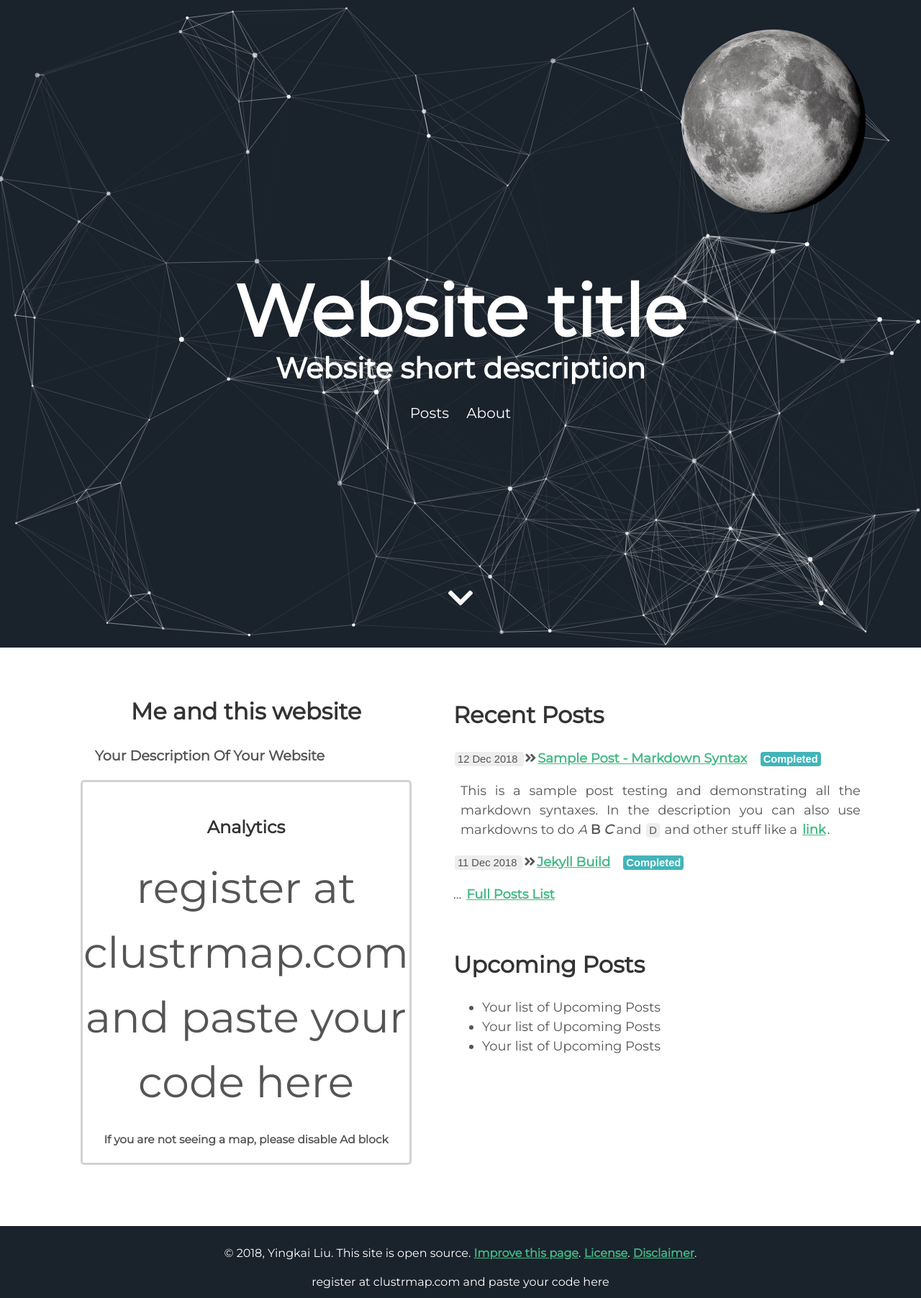
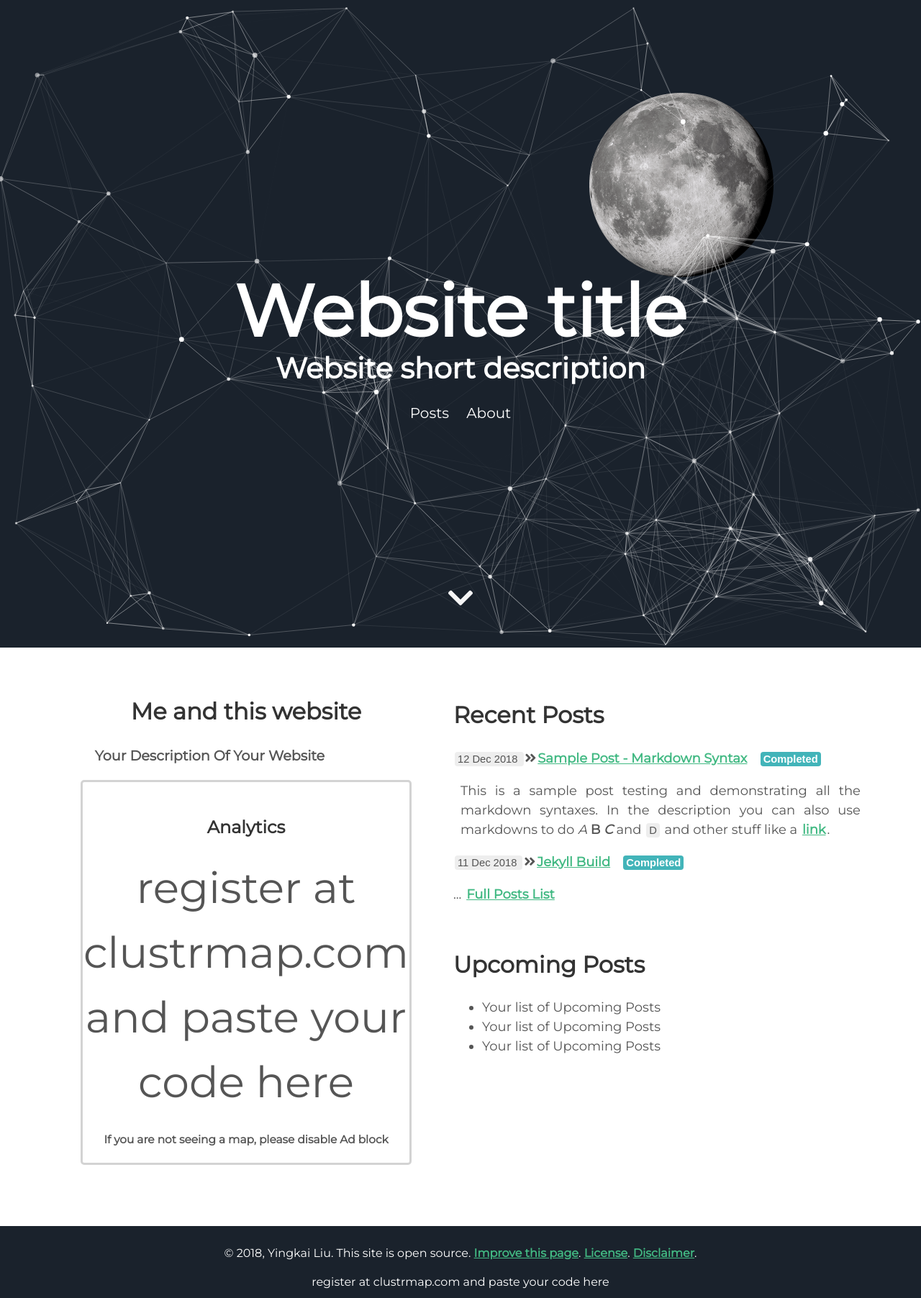
Before and after one commit to yk-liu/PointingToTheMoon, a Jekyll site: the page built from index.html, in a window 1280 px wide. Shown: the whole page at 72% size. Built offline with Jekyll 4.4.1, drawn with Linux system fonts in a browser that asks for light colours; nearby versions of some CDN libraries.

Commit message:
Update home.html

```diff
--- a/_layouts/home.html
+++ b/_layouts/home.html
@@ -7,12 +7,8 @@
    <link rel="stylesheet" href="https://use.fontawesome.com/releases/v5.3.1/css/all.css">
    <!-- google font-->
    <link href="https://fonts.googleapis.com/css?family=Montserrat" rel="stylesheet">
-   <!-- -->
    <body>
-      <div id="particles-js">
-         <div class="background-image" style="right: 0;top: 4.5%;width: auto;position: absolute;margin-right: 6%;background: transparent;">
-            <img src="/about/Moon.png" alt="picture of full Moon">
-         </div>
+      <div id="particles-js" style="background-image: url('https://yk-liu.github.io/about/Moon.png');background-size: 20%;background-repeat: no-repeat;background-position: 80% 20%;">
          <div class="header">
             <h1>
                <span class="site-title">{{site.title}}</span>
```
